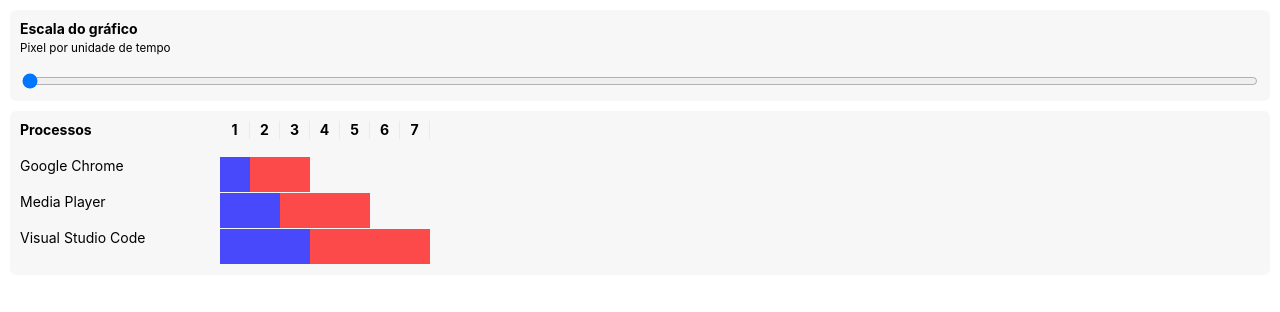
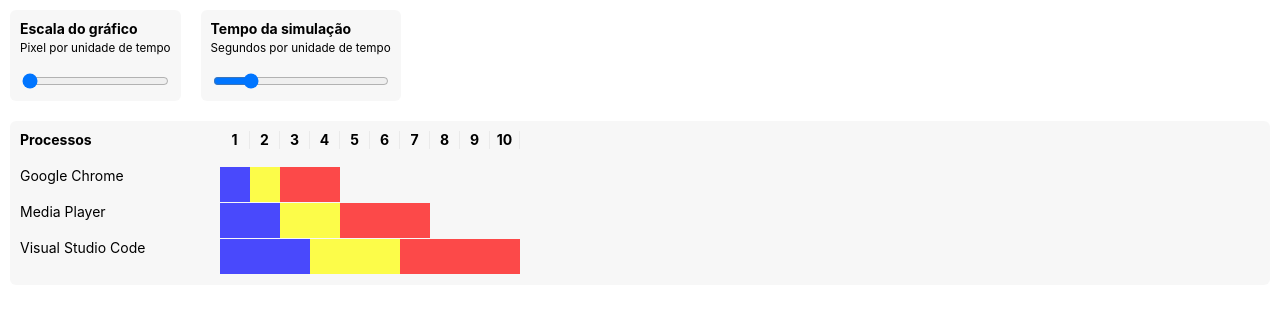
Before and after one commit to mateuscalza/srt-scheduler, a React (Create React App) app: page / in a window 1280 px wide. Shown: the top 312 px of the page. Built offline with nearby package versions, Linux system fonts and the light colour scheme.

Commit message:
TimeRange.

```diff
--- a/src/App.js
+++ b/src/App.js
@@ -1,21 +1,29 @@
 import React, { useState } from 'react';
 import Timeline from './components/Timeline';
 import ScaleRange from './components/ScaleRange';
+import TimeRange from './components/TimeRange';
 
 function App() {
   const [pixelsPerUnit, setPixelsPerUnit] = useState(30);
+  const [secondsPerUnit, setSecondsPerUnit] = useState(1000);
   const [processes] = useState([
-    { applicationName: 'Google Chrome', arrivalTime: 1, burstTime: 2 },
-    { applicationName: 'Media Player', arrivalTime: 2, burstTime: 3 },
-    { applicationName: 'Visual Studio Code', arrivalTime: 3, burstTime: 4 }
+    { applicationName: 'Google Chrome', arrivalTime: 1, waitingTime: 1, burstTime: 2 },
+    { applicationName: 'Media Player', arrivalTime: 2, waitingTime: 2, burstTime: 3 },
+    { applicationName: 'Visual Studio Code', arrivalTime: 3, waitingTime: 3, burstTime: 4 }
   ]);
 
   return (
     <div className="app">
-      <ScaleRange
-        value={pixelsPerUnit}
-        onChange={event => setPixelsPerUnit(event.target.value)}
-      />
+      <div className="controls">
+        <ScaleRange
+          value={pixelsPerUnit}
+          onChange={event => setPixelsPerUnit(event.target.value)}
+        />
+        <TimeRange
+          value={secondsPerUnit}
+          onChange={event => setSecondsPerUnit(event.target.value)}
+        />
+      </div>
       <Timeline processes={processes} pixelsPerUnit={pixelsPerUnit} />
     </div>
   );
--- /dev/null
+++ b/src/components/TimeRange.js
@@ -0,0 +1,21 @@
+import React from 'react';
+
+export default function TimeRange({ onChange, value }) {
+  return (
+    <label className="control">
+      <p>
+        <strong>Tempo da simulação</strong>
+        <br />
+        <small>Segundos por unidade de tempo</small>
+      </p>
+      <input
+        type="range"
+        min={50}
+        max={5000}
+        step={1}
+        value={value}
+        onChange={onChange}
+      />
+    </label>
+  );
+}
--- a/src/components/Timeline.css
+++ b/src/components/Timeline.css
@@ -54,6 +54,12 @@
   height: 35px;
 }
 
+.timeline main .waiting {
+  display: inline-block;
+  background-color: rgba(255, 255, 0, 0.7);
+  height: 35px;
+}
+
 .timeline main .burst {
   display: inline-block;
   background-color: rgba(255, 0, 0, 0.7);
--- a/src/components/Timeline.js
+++ b/src/components/Timeline.js
@@ -3,24 +3,25 @@
 
 export default function Timeline({ processes, pixelsPerUnit }) {
   const processesTimeline = processes.map(item => {
-    const totalTime = item.arrivalTime + item.burstTime;
+    const totalTime = item.arrivalTime + item.burstTime + item.waitingTime;
 
     return {
       ...item,
       totalTime,
       totalWidth: pixelsPerUnit * totalTime,
       arrivalWidth: pixelsPerUnit * item.arrivalTime,
+      waitingWidth: pixelsPerUnit * item.waitingTime,
       burstWidth: pixelsPerUnit * item.burstTime
     };
   });
-  const maxTime = Math.max(...processesTimeline.map(item => item.totalTime));
+  const maxTime = Math.max(0, ...processesTimeline.map(item => item.totalTime));
 
   return (
     <div className="timeline">
       <aside>
         <header>Processos</header>
-        {processes.map(item => (
-          <div className="process">
+        {processes.map((item, index) => (
+          <div key={index} className="process">
             <label>{item.applicationName}</label>
           </div>
         ))}
@@ -37,9 +38,10 @@
             </div>
           ))}
         </header>
-        {processesTimeline.map(item => (
-          <div className="process" style={{ width: item.totalWidth }}>
+        {processesTimeline.map((item, index) => (
+          <div key={index} className="process" style={{ width: item.totalWidth }}>
             <div className="arrival" style={{ width: item.arrivalWidth }} />
+            <div className="waiting" style={{ width: item.waitingWidth }} />
             <div className="burst" style={{ width: item.burstWidth }} />
           </div>
         ))}
--- a/src/index.css
+++ b/src/index.css
@@ -23,6 +23,11 @@
     monospace;
 }
 
+.controls {
+  display: flex;
+  flex-direction: row;
+}
+
 .control {
   display: flex;
   flex-direction: column;
```
